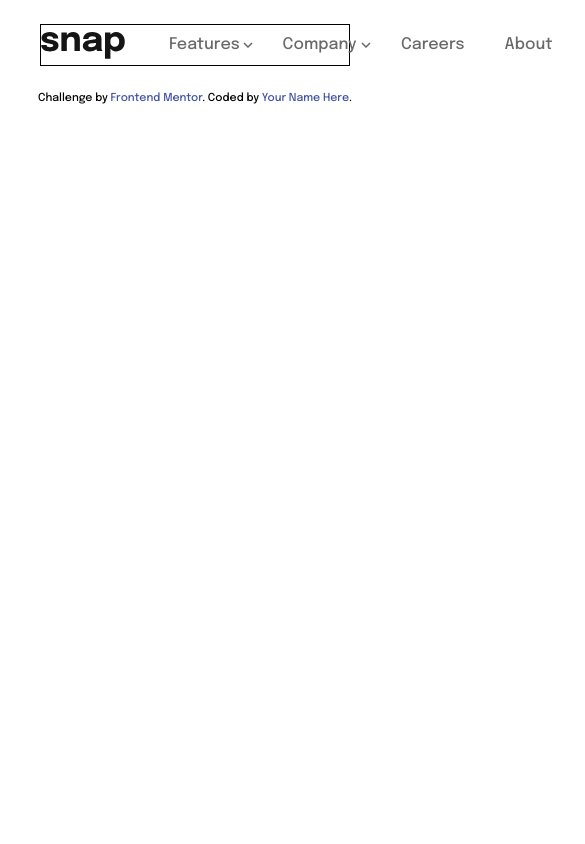
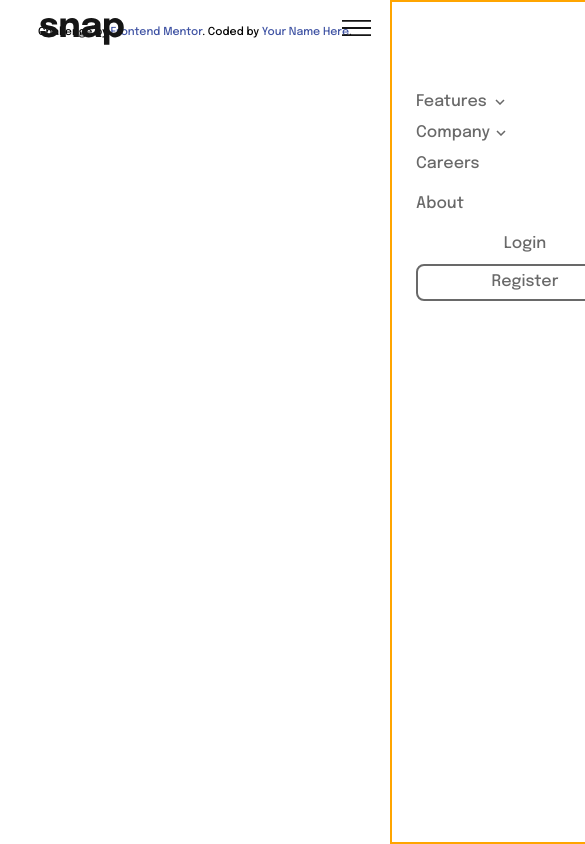
Before and after one commit to shahrokh0796/intro-section-with-dropdown-navigation-frontend-mentor, a website built with webpack: page src/index.html in a window 390 px wide. Shown: the top 844 px of the page, 585 px wide, since content can reach past the window. Built offline with nearby package versions, Linux system fonts and the light colour scheme.

Commit message:
intro-section-with-dropdown-menu navigation almost complete

```diff
--- a/src/components/navigation.js
+++ /dev/null
@@ -1 +0,0 @@
-console.log("navigation");
--- a/src/index.html
+++ b/src/index.html
@@ -31,7 +31,7 @@
         <img src="./images/logo.svg" alt="logo">
       </div>
       <div class="nav-toggle absolute">
-        <img src="./images/icon-menu.svg" alt="icon-menu">
+        <img src="./images/icon-menu.svg" id="toggle-burger" alt="icon-menu">
       </div>
     </div>
     <nav role="navigation" class="nav">
--- a/styles/styles.scss
+++ b/styles/styles.scss
@@ -59,16 +59,15 @@ a:hover, .login:hover, .register:hover {
 .header {
     margin-block: 1.5rem;
     margin-inline: 2.5rem;
-
-    border: 1px solid black;
 }
 
 .nav-logo {top: 0.44rem;}
-.nav-toggle { top: 0.55rem;display: none;}
-
 .nav-toggle {
+  top: 0.55rem;
+  display: none;
   right: 0;
 }
+
 
 
 .nav {
@@ -92,7 +91,7 @@ a:hover, .login:hover, .register:hover {
 }
 
 .nav-arrow-first {
-  margin-inline-start: 4.6rem;
+  margin-inline-start: 4.95rem;
   margin-block-start: -0.95rem;
 }
 .inner-nav-link {
@@ -107,7 +106,7 @@ a:hover, .login:hover, .register:hover {
 
 .inner-nav-link-img {
   block-size: 1rem;
-  margin-inline-end: 0.2rem;
+  margin-inline-end: 0.5rem;
   margin-block-start: 0.2rem;
 }
 
@@ -125,12 +124,13 @@ a:hover, .login:hover, .register:hover {
 
 #dropdown-products-second {
   display: none;
-  padding-inline: 1rem;
+  padding-inline: 0.5rem;
+  inline-size: 8rem;
 }
 
 
 .nav-arrow-second {
-  margin-inline-start: 4.9rem;
+  margin-inline-start: 5rem;
   margin-block-start: -0.95rem;
 }
 
@@ -156,5 +156,50 @@ a:hover, .login:hover, .register:hover {
 
 
 @media screen and (max-width: 900px) {
+  .header {
+    position: static;
+  }
+  .nav-toggle {
+    display: block;
 
+    margin-block-start: 0.5rem;
+    margin-inline-end: 1rem;
+    inline-size: 2.2rem;
+    padding: 0.2rem;
+  }
+  .nav {
+    border: 2px solid orange;
+    position: absolute;
+    top:0; bottom: 0;
+    right: 0;
+    max-inline-size: 16.875rem;
+    inline-size:100%;
+    transform: translateX(100%);
+  }
+  .nav-container {
+    flex-direction:column;
+    margin-block-start: 5rem;
+    margin-inline: 1.5rem;
+  }
+
+  .dropdown-shadow {
+    box-shadow: none;
+  }
+
+  #dropdown-products-first {
+    margin-inline-start: 5rem;
+    margin-block-start: 1rem;
+  }
+
+  #dropdown-products-second {
+    margin-block-start: 1rem;
+  }
+
+  .nav-second {
+    flex-direction:column;
+    text-align: center;
+    inline-size: 100%;
+  }
+  .register, .login {inline-size: 100%;}
+  .nav-logo {margin-block-start:0.7rem}
 }
```
